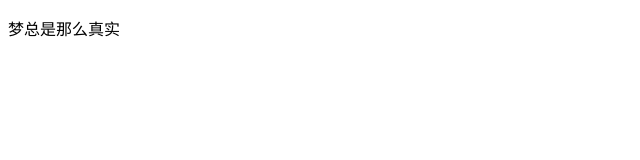
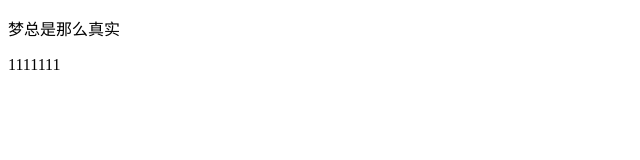
Before and after one commit to peng0401/cll, a plain HTML site: page src/index.html in a window 1280 px wide. Shown: the full height of the page, 0-640 px from the left. Drawn offline with Linux system fonts and the light colour scheme.

Commit message:
Update index.html

```diff
--- a/src/index.html
+++ b/src/index.html
@@ -8,5 +8,6 @@
 </head>
 <body>
     <p>梦总是那么真实</p>
+    <p>1111111</p>
 </body>
 </html>
```
